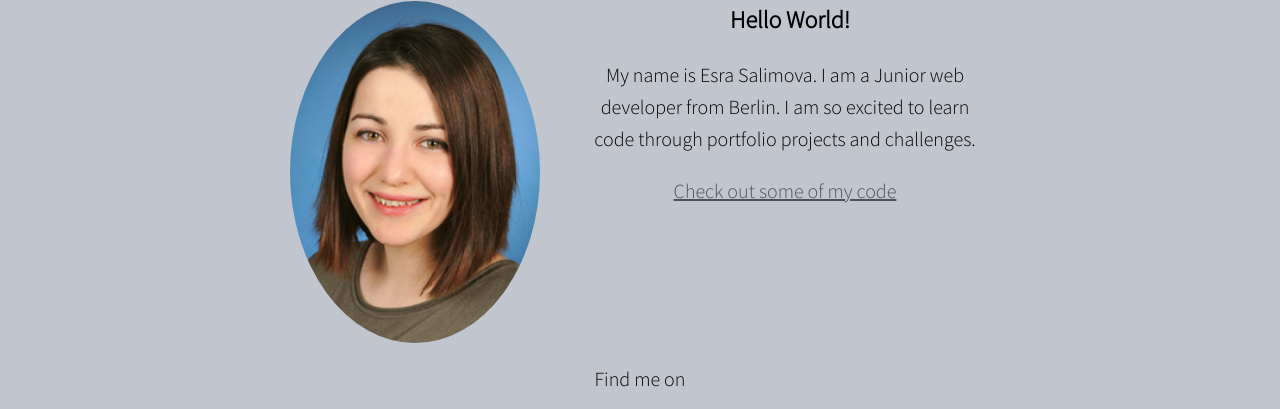
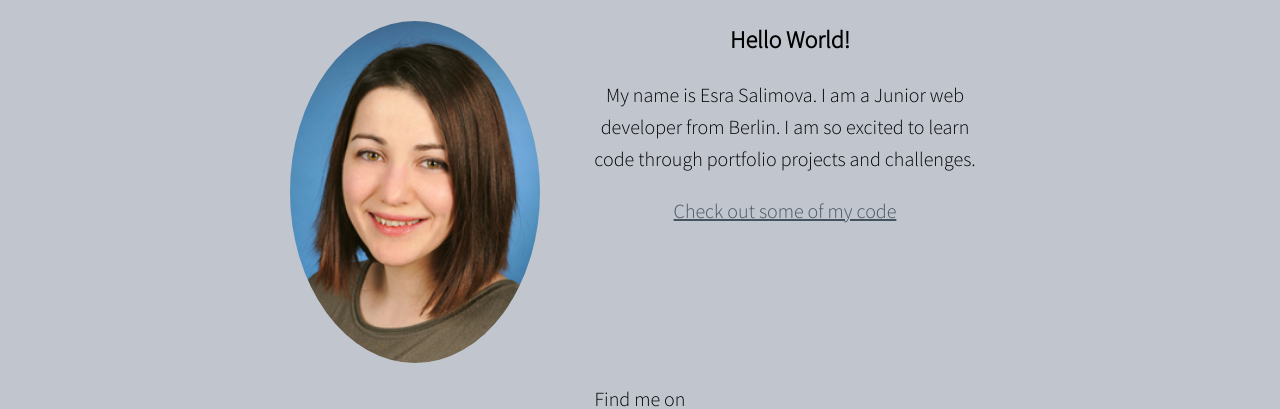
Before and after one commit to esrasalimova/portfolio-website, a plain HTML site: page index.html in a window 1280 px wide. Shown: the part 255-664 px from the top of the page. Drawn offline with nearby package versions, Linux system fonts and the light colour scheme.

Commit message:
changed text-align and margin in body
text-align and margin added in body

```diff
--- a/css/style.production.css
+++ b/css/style.production.css
@@ -17,6 +17,8 @@ body {
   font-weight: 400;
   font-size: 16px;
   line-height: 1.6;
+  text-align: center;
+  margin: 20px;
 }
 * {-webkit-box-sizing: border-box;box-sizing: border-box;
 }
```
